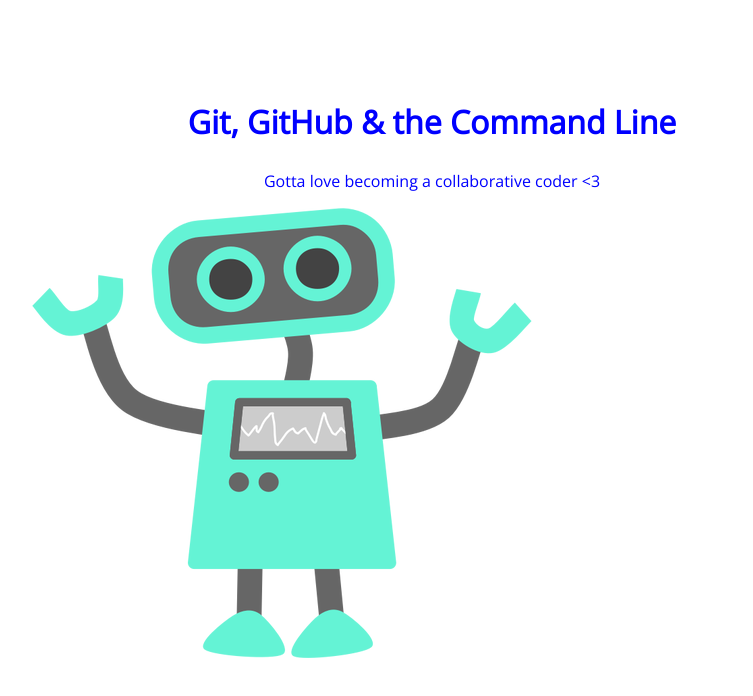
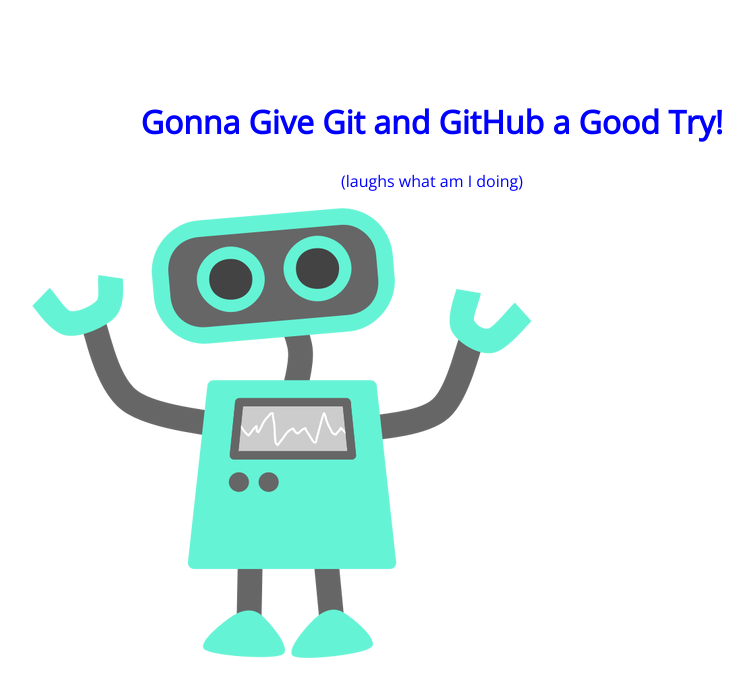
Before and after one commit to TeniCola/105-project, a plain HTML site: page index.html in a window 1280 px wide. Shown: the whole page, without its empty margins (208-961 px from the left). Drawn offline with nearby package versions, Linux system fonts and the light colour scheme.

Commit message:
experimenting with branches

```diff
--- a/index.html
+++ b/index.html
@@ -8,8 +8,8 @@
 </head>
 <body>
 	<section>
-		<h1>Git, GitHub & the Command Line</h1>
-		<p>Gotta love becoming a collaborative coder <3</p>
+		<h1>Gonna Give Git and GitHub a Good Try!</h1>
+		<p>(laughs what am I doing)</p>
 		<img src="img/happy-blue-robot.png">
 	</section>
 </body>
```
